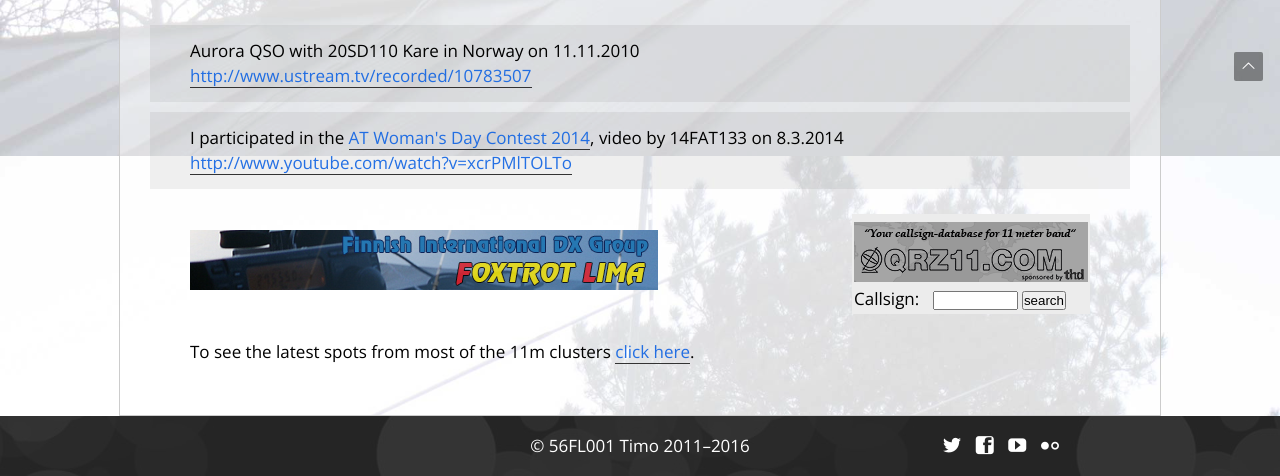
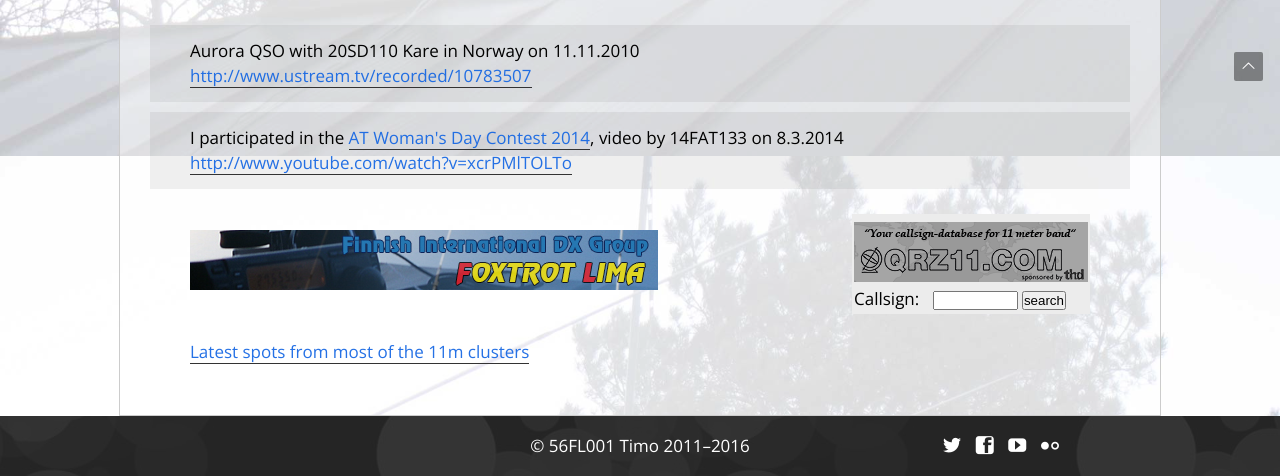
Before and after one commit to teear/56fl001.fldx.org, a Jekyll site: the page built from index.html, in a window 1280 px wide. Shown: the part 804-1280 px from the top of the page. Built offline with Jekyll 4.4.1, drawn with Linux system fonts in a browser that asks for light colours.

Commit message:
Improve link text on the cluster spots link

```diff
--- a/index.html
+++ b/index.html
@@ -49,5 +49,5 @@ DX Group Foxtrot Lima" style="border: 0px;"></a></p>
 
 <!-- Foxtrot Lima clusterspots.php -->
 <p>
-To see the latest spots from most of the 11m clusters <a href="http://fldx.org/site/clusterspots.php" target="_blank">click here</a>.<br />
+<a href="http://fldx.org/site/clusterspots.php" target="_blank">Latest spots from most of the 11m clusters</a>
 </p>
```
